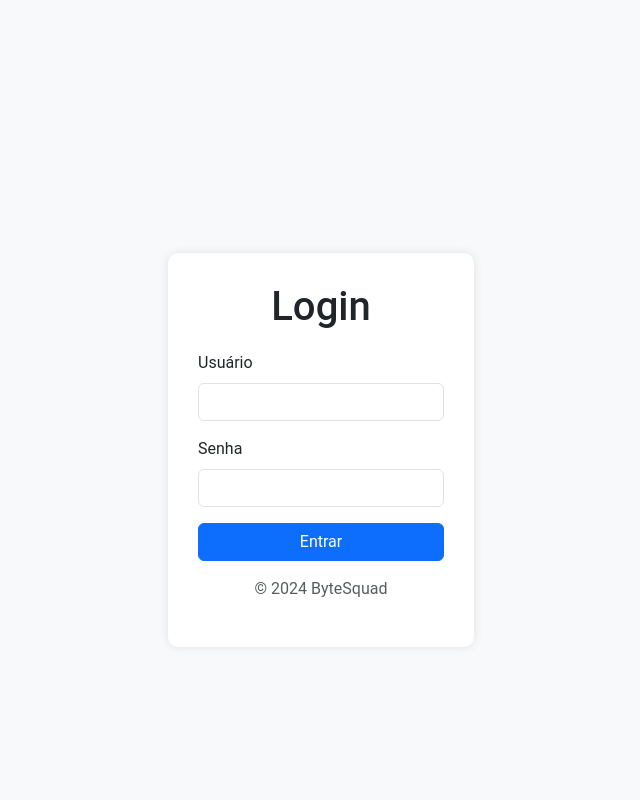
After one commit to MachadoEduardo/bytesquad, a PHP site: page /telaLogin.php in a window 1280 px wide. The commit adds this page. Shown: the whole page, without its empty margins (319-959 px from the left). Run offline with PHP 8.4, Linux system fonts and the light colour scheme.

Commit message:
Bug fixes

```diff
--- a/assets/inc/header.inc.php
+++ b/assets/inc/header.inc.php
@@ -31,9 +31,9 @@
                     </li>
                     <li><a class="dropdown-item" href="index.php">Home</a></li>
                     <li><a class="dropdown-item" href="gerenciarUsuario.php">Usuários</a></li>
-                    <li><a class="dropdown-item" href="gerenciarAdministrador.php">Adminstradores</a></li>
-                    <li><a class="dropdown-item" href="gerenciarNivel.php">Perguntas e respostas</a></li>
-                    <li><a class="dropdown-item" href="#">Níveis de dificuldade</a></li>
+                    <li><a class="dropdown-item" href="gerenciarAdministrador.php">Administradores</a></li>
+                    <li><a class="dropdown-item" href="gerenciarNivel.php">Níveis</a></li>
+                    <li><a class="dropdown-item" href="telaLogin.php">Login</a></li>
                 </ul>
             </div>
             <div class="dropdown me-2">
--- a/gerenciarAdministrador.php
+++ b/gerenciarAdministrador.php
@@ -69,6 +69,8 @@ $admin = new Administrador();
     </div>
 </main>
 
+<?php include 'assets/inc/footer.inc.php'; ?>
+
 <!-- Inclua os scripts necessários para o Bootstrap 5.x -->
 <script src="https://cdn.jsdelivr.net/npm/bootstrap@5.3.0/dist/js/bootstrap.bundle.min.js"></script>
 
--- a/gerenciarNivel.php
+++ b/gerenciarNivel.php
@@ -84,6 +84,8 @@ $nivel = new Niveis();
      </div>
 </main>
 
+<?php include 'assets/inc/footer.inc.php'; ?>
+
 <!-- Inclua os scripts necessários para o Bootstrap 5.x -->
 <script src="https://cdn.jsdelivr.net/npm/bootstrap@5.3.0/dist/js/bootstrap.bundle.min.js"></script>
 
--- a/gerenciarUsuario.php
+++ b/gerenciarUsuario.php
@@ -72,6 +72,8 @@ $usuario = new Usuarios();
     </div>
 </main>
 
+<?php include 'assets/inc/footer.inc.php'; ?>
+
 <!-- Inclua os scripts necessários para o Bootstrap 5.x -->
 <script src="https://cdn.jsdelivr.net/npm/bootstrap@5.3.0/dist/js/bootstrap.bundle.min.js"></script>
 
--- /dev/null
+++ b/telaLogin.php
@@ -0,0 +1,53 @@
+<!DOCTYPE html>
+<html lang="pt-br">
+
+<head>
+    <meta charset="UTF-8">
+    <meta name="viewport" content="width=device-width, initial-scale=1.0">
+    <link rel="stylesheet" href="https://cdn.jsdelivr.net/npm/bootstrap@5.3.0/dist/css/bootstrap.min.css">
+    <title>Login - ByteSquad</title>
+    <style>
+        body {
+            background-color: #f8f9fa;
+            font-family: 'Roboto', sans-serif;
+        }
+
+        .login-container {
+            margin-top: 100px;
+            max-width: 400px;
+            background-color: white;
+            padding: 30px;
+            border-radius: 10px;
+            box-shadow: 0 0 10px rgba(0, 0, 0, 0.1);
+        }
+
+        .login-container h1 {
+            margin-bottom: 20px;
+        }
+    </style>
+</head>
+
+<body>
+
+    <div class="container d-flex justify-content-center align-items-center vh-100">
+        <div class="login-container">
+            <h1 class="text-center">Login</h1>
+            <form action="gerenciarLogin.php" method="POST">
+                <div class="mb-3">
+                    <label for="usuario" class="form-label">Usuário</label>
+                    <input type="text" class="form-control" id="usuario" name="usuario" required>
+                </div>
+                <div class="mb-3">
+                    <label for="senha" class="form-label">Senha</label>
+                    <input type="password" class="form-control" id="senha" name="senha" required>
+                </div>
+                <button type="submit" name="login" class="btn btn-primary w-100">Entrar</button>
+            </form>
+            <p class="text-center text-muted mt-3">© 2024 ByteSquad</p>
+        </div>
+    </div>
+
+    <script src="https://cdn.jsdelivr.net/npm/bootstrap@5.3.0/dist/js/bootstrap.bundle.min.js"></script>
+</body>
+
+</html>
```
Also changed, not shown: assets/inc/footer.inc.php (+16 -0 lines), gerenciarLogin.php (added, +36 -0 lines), index.php (+19 -32 lines).
